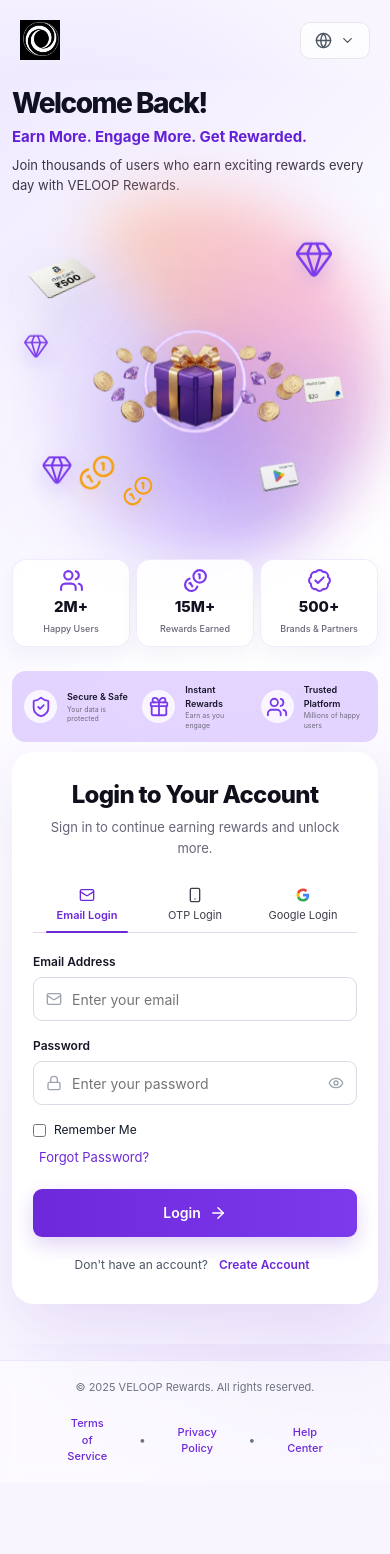
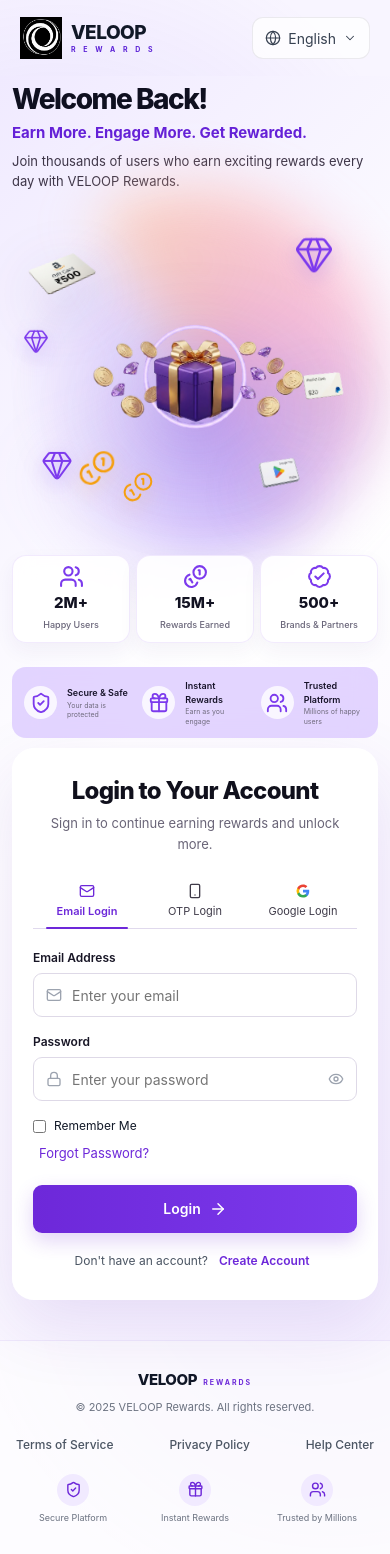
Before and after one commit to SANAPARVEEN-cmd/VELOOP-Authentication-, a React (Vite) app: page /login in a window 390 px wide. Shown: the top 1554 px of the page. Before the commit the page ends 1483 px from the top, so only its background shows below. Built offline with nearby package versions, Linux system fonts and the light colour scheme.

Commit message:
feat(auth): enhance header branding and footer UI

```diff
--- a/src/components/auth/AuthFooter.jsx
+++ b/src/components/auth/AuthFooter.jsx
@@ -1,30 +1,54 @@
+import { ShieldCheck, Gift, Users } from 'lucide-react';
 import styles from './AuthFooter.module.css';
 
 function AuthFooter() {
   return (
     <footer className={styles.footer}>
-      <div className={styles.footerContent}>
-        <span>
-          © 2025 VELOOP Rewards. All rights reserved.
-        </span>
+      <div className={styles.footerInner}>
 
-        <div className={styles.footerLinks}>
-          <button className={styles.footerLink}>
-            Terms of Service
-          </button>
+        {/* Brand / Copyright */}
+        <div className={styles.brandSection}>
+          <div className={styles.brandRow}>
+            <span className={styles.brandName}>VELOOP</span>
+            <span className={styles.brandRewards}>REWARDS</span>
+          </div>
 
-          <span>•</span>
+          <p className={styles.copyright}>
+            © 2025 VELOOP Rewards. All rights reserved.
+          </p>
+        </div>
 
-          <button className={styles.footerLink}>
-            Privacy Policy
-          </button>
+        {/* Footer Links */}
+        <nav className={styles.links}>
+          <a href="#terms">Terms of Service</a>
+          <a href="#privacy">Privacy Policy</a>
+          <a href="#help">Help Center</a>
+        </nav>
 
-          <span>•</span>
+        {/* Trust Mini Indicators */}
+        <div className={styles.trust}>
+          <div className={styles.trustItem}>
+            <div className={styles.icon}>
+              <ShieldCheck size={17} />
+            </div>
+            <span>Secure Platform</span>
+          </div>
 
-          <button className={styles.footerLink}>
-            Help Center
-          </button>
+          <div className={styles.trustItem}>
+            <div className={styles.icon}>
+              <Gift size={17} />
+            </div>
+            <span>Instant Rewards</span>
+          </div>
+
+          <div className={styles.trustItem}>
+            <div className={styles.icon}>
+              <Users size={17} />
+            </div>
+            <span>Trusted by Millions</span>
+          </div>
         </div>
+
       </div>
     </footer>
   );
--- a/src/components/auth/AuthFooter.module.css
+++ b/src/components/auth/AuthFooter.module.css
@@ -1,121 +1,267 @@
 .footer {
+  width: 100%;
+  background: rgba(255, 255, 255, 0.72);
+  border-top: 1px solid rgba(91, 33, 214, 0.08);
+  box-sizing: border-box;
+}
+
+.footerInner {
+  width: min(100% - 80px, 1400px);
+  margin: 0 auto;
+
+  min-height: 150px;
+
+  display: grid;
+  grid-template-columns: 1fr auto 1fr;
+  align-items: center;
+  gap: 50px;
+
+  padding: 30px 0;
+}
+
+
+/* ================================
+   BRAND
+================================ */
+
+.brandSection {
+  display: flex;
+  flex-direction: column;
+  gap: 8px;
+}
+
+.brandRow {
+  display: flex;
+  align-items: baseline;
+  gap: 6px;
+}
+
+.brandName {
+  font-size: 16px;
+  font-weight: 800;
+  letter-spacing: -0.4px;
+  color: #111827;
+}
+
+.brandRewards {
+  font-size: 8px;
+  font-weight: 700;
+  letter-spacing: 2.5px;
+  color: #6d28d9;
+}
+
+.copyright {
+  margin: 0;
+
+  font-size: 12px;
+  color: #6b7280;
+}
+
+
+/* ================================
+   LINKS
+================================ */
+
+.links {
+  display: flex;
+  align-items: center;
+  justify-content: center;
+  gap: 30px;
+}
+
+.links a {
   position: relative;
 
-  z-index: 25;
+  color: #4b5563;
+  text-decoration: none;
 
-  width: 100%;
+  font-size: 13px;
+  font-weight: 500;
 
-  padding: 24px 20px;
-
-  margin-top: 20px;
-
-  border-top: 1px solid rgba(124, 58, 237, 0.1);
-
-  background: rgba(255, 255, 255, 0.5);
-
-  backdrop-filter: blur(10px);
-
-  border-radius: 0 0 14px 14px;
-
-  text-align: center;
-
-  font-size: 12px;
-
-  color: var(--veloop-text-muted);
+  transition:
+    color 0.2s ease,
+    transform 0.2s ease;
 }
 
-.footerContent {
-  max-width: 600px;
+.links a:hover {
+  color: #6d28d9;
+  transform: translateY(-1px);
+}
 
-  margin: 0 auto;
+
+/* small separators */
+
+.links a:not(:last-child)::after {
+  content: '';
+  position: absolute;
+
+  width: 3px;
+  height: 3px;
+
+  border-radius: 50%;
+
+  background: #c4b5fd;
+
+  right: -17px;
+  top: 50%;
+
+  transform: translateY(-50%);
+}
+
+
+/* ================================
+   TRUST ITEMS
+================================ */
+
+.trust {
+  display: flex;
+  justify-content: flex-end;
+  gap: 18px;
+}
+
+.trustItem {
+  display: flex;
+  align-items: center;
+  gap: 7px;
+
+  white-space: nowrap;
+
+  font-size: 11px;
+  color: #6b7280;
+}
+
+.icon {
+  width: 30px;
+  height: 30px;
 
   display: flex;
-
+  align-items: center;
   justify-content: center;
 
-  align-items: center;
+  border-radius: 50%;
 
-  gap: 8px;
+  background: #f1eaff;
 
-  flex-wrap: wrap;
+  color: #6d28d9;
 }
 
-.footerContent span {
-  display: block;
 
-  width: 100%;
+/* ================================
+   TABLET
+================================ */
 
-  font-size: 12px;
+@media (max-width: 1100px) {
+  .footerInner {
+    width: min(100% - 48px, 900px);
 
-  color: var(--veloop-text-muted);
+    grid-template-columns: 1fr;
+    gap: 22px;
+
+    text-align: center;
+  }
+
+  .brandSection {
+    align-items: center;
+  }
+
+  .links {
+    order: 2;
+  }
+
+  .trust {
+    order: 3;
+    justify-content: center;
+  }
 }
 
-.footerLinks {
-  display: flex;
 
-  justify-content: center;
+/* ================================
+   MOBILE
+================================ */
 
-  align-items: center;
+@media (max-width: 600px) {
+  .footerInner {
+    width: calc(100% - 32px);
 
-  gap: 6px;
+    min-height: auto;
 
-  margin-top: 8px;
-}
+    padding: 28px 0 30px;
 
-.footerLink {
-  border: none;
+    gap: 20px;
+  }
 
-  background: none;
+  .brandName {
+    font-size: 15px;
+  }
 
-  color: var(--veloop-primary);
+  .brandRewards {
+    font-size: 7px;
+    letter-spacing: 2px;
+  }
 
-  cursor: pointer;
-
-  text-decoration: none;
-
-  transition: color 0.2s ease;
-
-  font-size: 12px;
-
-  padding: 0;
-
-  font-weight: 500;
-}
-
-.footerLink:hover {
-  color: var(--veloop-primary-light);
-
-  text-decoration: underline;
-}
-
-@media (max-width: 576px) {
-  .footer {
-    padding: 18px 14px;
-
-    margin-top: 16px;
-
-    border-radius: 0;
-
+  .copyright {
     font-size: 11px;
   }
 
-  .footerContent {
-    gap: 4px;
+  .links {
+    width: 100%;
+    gap: 0;
+
+    justify-content: space-between;
   }
 
-  .footerContent span:first-child {
-    font-size: 11px;
-
-    margin-bottom: 8px;
+  .links a {
+    font-size: 12px;
   }
 
-  .footerLink {
+  .links a:not(:last-child)::after {
+    display: none;
+  }
+
+  .trust {
+    width: 100%;
+
+    display: grid;
+    grid-template-columns: repeat(3, 1fr);
+
+    gap: 8px;
+  }
+
+  .trustItem {
+    flex-direction: column;
+    gap: 5px;
+
+    font-size: 9px;
+
+    white-space: normal;
+  }
+
+  .icon {
+    width: 32px;
+    height: 32px;
+  }
+}
+
+
+/* ================================
+   SMALL MOBILE
+================================ */
+
+@media (max-width: 380px) {
+  .footerInner {
+    width: calc(100% - 24px);
+  }
+
+  .links a {
     font-size: 11px;
   }
 
-  .footerLinks {
-    font-size: 10px;
+  .trustItem {
+    font-size: 8px;
+  }
 
-    gap: 4px;
+  .icon {
+    width: 28px;
+    height: 28px;
   }
 }
--- a/src/components/auth/AuthHeader.jsx
+++ b/src/components/auth/AuthHeader.jsx
@@ -5,18 +5,29 @@
 function AuthHeader() {
   return (
     <header className={styles.header}>
-      <div className={styles.logo}>
+      {/* VELOOP Brand */}
+      <div className={styles.brand}>
         <img
           src={veloopLogo}
-          alt="VELOOP Rewards Logo"
+          alt="VELOOP"
           className={styles.logoImage}
         />
+
+        <div className={styles.brandText}>
+          <div className={styles.brandName}>VELOOP</div>
+          <div className={styles.brandSubtitle}>R E W A R D S</div>
+        </div>
       </div>
 
-      <button className={styles.languageButton}>
-        <Globe size={17} />
+      {/* Language Selector */}
+      <button
+        type="button"
+        className={styles.languageButton}
+        aria-label="Select language"
+      >
+        <Globe size={18} strokeWidth={1.8} />
         <span>English</span>
-        <ChevronDown size={15} />
+        <ChevronDown size={16} strokeWidth={1.8} />
       </button>
     </header>
   );
--- a/src/components/auth/AuthHeader.module.css
+++ b/src/components/auth/AuthHeader.module.css
@@ -1,57 +1,227 @@
 .header {
   width: 100%;
-  padding: 28px 4%;
+  min-height: 100px;
+
   display: flex;
   align-items: center;
   justify-content: space-between;
-  position: relative;
-  z-index: 10;
+
+  padding: 24px 48px;
+
+  box-sizing: border-box;
 }
 
-.logo {
+/* =========================================
+   VELOOP BRAND
+   ========================================= */
+
+.brand {
+  display: flex;
+  align-items: center;
+  gap: 12px;
+
+  text-decoration: none;
+}
+
+/* Circular VELOOP logo */
+.logoImage {
+  width: 52px;
+  height: 52px;
+
+  object-fit: contain;
+  display: block;
+}
+
+/* Text beside logo */
+.brandText {
+  display: flex;
+  flex-direction: column;
+  justify-content: center;
+
+  line-height: 1;
+}
+
+/* VELOOP */
+.brandName {
+  font-size: 24px;
+  font-weight: 800;
+  letter-spacing: -0.7px;
+
+  color: #111827;
+
+  line-height: 1;
+}
+
+/* REWARDS */
+.brandSubtitle {
+  margin-top: 5px;
+
+  font-size: 9px;
+  font-weight: 700;
+
+  letter-spacing: 4px;
+
+  color: #5b21d6;
+
+  line-height: 1;
+}
+
+
+/* =========================================
+   LANGUAGE BUTTON
+   ========================================= */
+
+.languageButton {
+  height: 48px;
+
   display: flex;
   align-items: center;
   gap: 10px;
-}
 
-.logoImage {
-  height: 48px;
-  width: auto;
-  object-fit: contain;
-}
+  padding: 0 16px;
 
-.languageButton {
-  border: 1px solid var(--veloop-border);
-  background: rgba(255, 255, 255, 0.7);
-  border-radius: 10px;
+  background: rgba(255, 255, 255, 0.75);
 
-  padding: 9px 14px;
+  border: 1px solid rgba(17, 24, 39, 0.08);
 
-  display: flex;
-  align-items: center;
-  gap: 8px;
+  border-radius: 13px;
 
-  color: var(--veloop-text-secondary);
-  font-size: 14px;
+  color: #374151;
 
-  transition: var(--veloop-transition);
+  font-size: 16px;
+  font-weight: 400;
+
+  cursor: pointer;
+
+  transition:
+    background 0.2s ease,
+    border-color 0.2s ease,
+    box-shadow 0.2s ease;
 }
 
 .languageButton:hover {
-  background: var(--veloop-white);
-  box-shadow: var(--veloop-shadow-sm);
+  background: #ffffff;
+
+  border-color: rgba(91, 33, 214, 0.15);
+
+  box-shadow: 0 4px 14px rgba(91, 33, 214, 0.08);
 }
 
-@media (max-width: 575px) {
+.languageButton:focus-visible {
+  outline: 2px solid #6d28d9;
+  outline-offset: 2px;
+}
+
+
+/* =========================================
+   TABLET
+   ========================================= */
+
+@media (max-width: 900px) {
   .header {
-    padding: 20px;
+    min-height: 90px;
+    padding: 20px 32px;
   }
 
   .logoImage {
-    height: 40px;
+    width: 48px;
+    height: 48px;
+  }
+
+  .brandName {
+    font-size: 22px;
+  }
+
+  .brandSubtitle {
+    font-size: 8px;
+    letter-spacing: 3.5px;
+  }
+}
+
+
+/* =========================================
+   MOBILE
+   ========================================= */
+
+@media (max-width: 600px) {
+  .header {
+    min-height: 76px;
+    padding: 16px 20px;
+  }
+
+  .brand {
+    gap: 9px;
+  }
+
+  .logoImage {
+    width: 42px;
+    height: 42px;
+  }
+
+  .brandName {
+    font-size: 19px;
+    letter-spacing: -0.5px;
+  }
+
+  .brandSubtitle {
+    margin-top: 4px;
+
+    font-size: 7px;
+    letter-spacing: 3px;
+  }
+
+  .languageButton {
+    height: 42px;
+
+    padding: 0 12px;
+
+    gap: 7px;
+
+    border-radius: 11px;
+
+    font-size: 14px;
+  }
+
+  .languageButton svg:first-child {
+    width: 16px;
+    height: 16px;
+  }
+
+  .languageButton svg:last-child {
+    width: 14px;
+    height: 14px;
+  }
+}
+
+
+/* =========================================
+   VERY SMALL MOBILE
+   ========================================= */
+
+@media (max-width: 380px) {
+  .header {
+    padding: 14px 16px;
+  }
+
+  .logoImage {
+    width: 38px;
+    height: 38px;
+  }
+
+  .brandName {
+    font-size: 17px;
+  }
+
+  .brandSubtitle {
+    font-size: 6px;
+    letter-spacing: 2.5px;
+  }
+
+  .languageButton {
+    padding: 0 9px;
   }
 
   .languageButton span {
-    display: none;
+    font-size: 13px;
   }
 }
```
